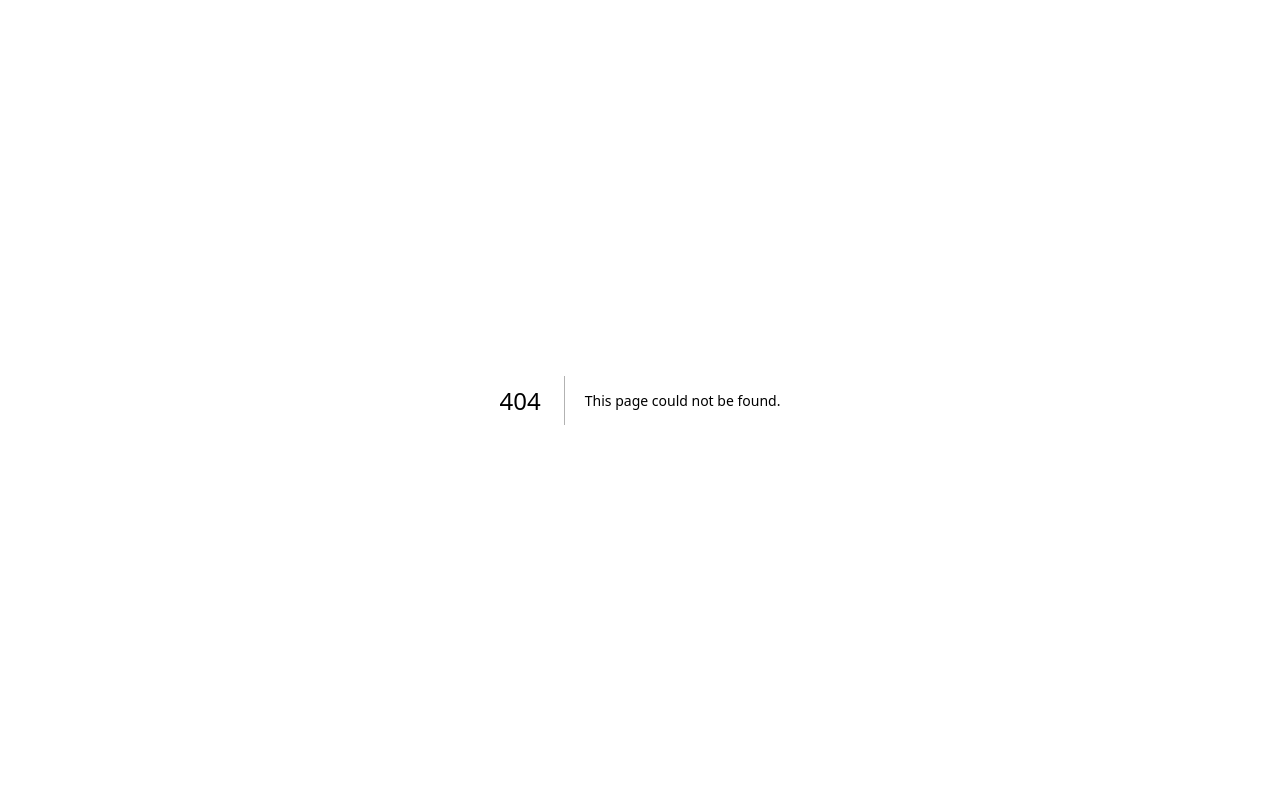
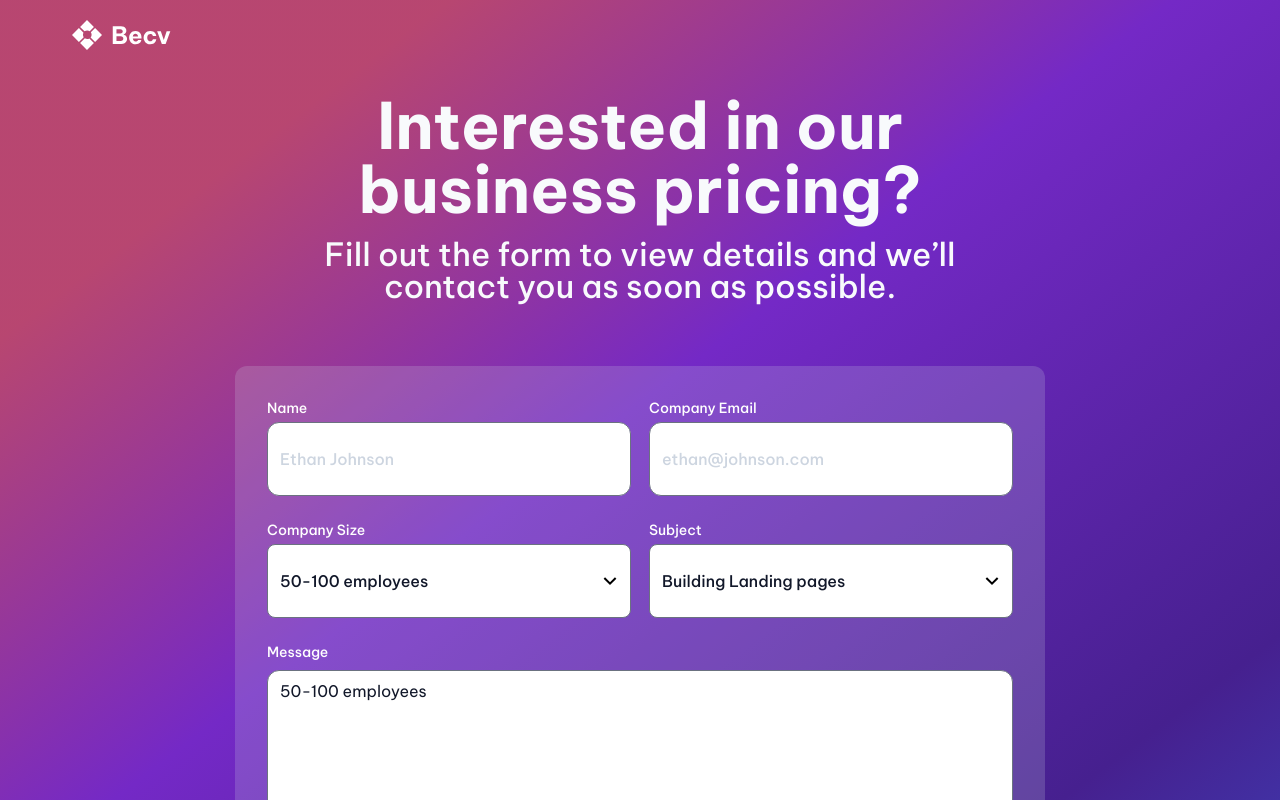
Before and after one commit to brayanpesantes/practicing-in-devchallenge, a Next.js app: page /contact in a window 1280 px wide. Before the commit this address had no page. Shown: the top 800 px of the page. Built offline with nearby package versions, Linux system fonts and the light colour scheme.

Commit message:
add componentes for contact

```diff
--- /dev/null
+++ b/app/contact/_components/CardForm.tsx
@@ -0,0 +1,62 @@
+import { Button } from "@/components/ui/Button";
+import { Input } from "@/components/ui/Input";
+import { Label } from "@/components/ui/Label";
+import { Select } from "@/components/ui/Select";
+
+type Props = {};
+
+export const CardForm = (props: Props) => {
+  return (
+    <div className="w-full xl:w-[810px] xl:mx-auto pt-10">
+      <div className="p-4 md:p-8 mx-6 lg:mx-8 xl:mx-auto flex flex-col gap-6 bg-[#CDD5E0]/20 rounded-xl">
+        <div className="flex flex-col lg:flex-row gap-[18px] w-full ">
+          <div className="w-full">
+            <Label htmlFor="name">Name</Label>
+            <Input id="name" placeholder="Ethan Johnson" />
+          </div>
+          <div className="w-full">
+            <Label htmlFor="name">Company Email</Label>
+            <Input id="name" placeholder="ethan@johnson.com" />
+          </div>
+        </div>
+        <div className="flex flex-col lg:flex-row gap-[18px] w-full">
+          <div className="w-full">
+            <Label htmlFor="company-size">Company Size</Label>
+            <Select
+              id="company-size"
+              name="company-size"
+              options={[
+                { label: "50-100 employees", value: "50-100" },
+                { label: "101-150 employees", value: "101-150" },
+                { label: "151-200 employees", value: "151-200" },
+              ]}
+            />
+          </div>
+          <div className="w-full">
+            <Label htmlFor="Subject">Subject</Label>
+            <Select
+              options={[
+                {
+                  label: "Building Landing pages",
+                  value: "Building Landing pages",
+                },
+                { label: "Building E-commerce", value: "Building E-commerce" },
+                { label: "Building Dashboard", value: "Building Dashboard" },
+              ]}
+            />
+          </div>
+        </div>
+        <div className="w-full">
+          <Label>Message</Label>
+          <textarea
+            id="message"
+            name="message"
+            className="mt-1 w-full ps-3 resize-none rounded-xl h-52 placeholder:text-[#111729]"
+            placeholder="50-100 employees"
+          ></textarea>
+        </div>
+        <Button>Contact Sales</Button>
+      </div>
+    </div>
+  );
+};
--- /dev/null
+++ b/app/contact/_components/Header.tsx
@@ -0,0 +1,10 @@
+import Image from "next/image";
+import LogoImage from "../../images/contact-form-icon.svg";
+
+export const Header = () => {
+  return (
+    <header className="px-6 md:px-[72px] py-5">
+      <Image src={LogoImage} alt="Logo Contact Page" />
+    </header>
+  );
+};
--- /dev/null
+++ b/app/contact/_components/Hero.tsx
@@ -0,0 +1,13 @@
+export const Hero = () => {
+  return (
+    <div className="my-6  text-center  md:w-[750px] mx-auto">
+      <h1 className="text-[#F8FAFC] text-5xl md:text-[4rem] font-bold">
+        Interested in our business pricing?
+      </h1>
+      <p className="mt-4 text-[#F8FAFC] text-2xl md:text-[2rem] font-medium">
+        Fill out the form to view details and we’ll contact you as soon as
+        possible.
+      </p>
+    </div>
+  );
+};
--- /dev/null
+++ b/app/contact/page.tsx
@@ -0,0 +1,13 @@
+import { CardForm } from "./_components/CardForm";
+import { Header } from "./_components/Header";
+import { Hero } from "./_components/Hero";
+export default function ContactPage() {
+  return (
+    <div className="max-w-screen-xl  min-h-screen bg-contact font-beVietnamPro bg-cover bg-no-repeat">
+      <Header />
+      <Hero />
+      <CardForm />
+      <div className="w-full h-20"></div>
+    </div>
+  );
+}
```
